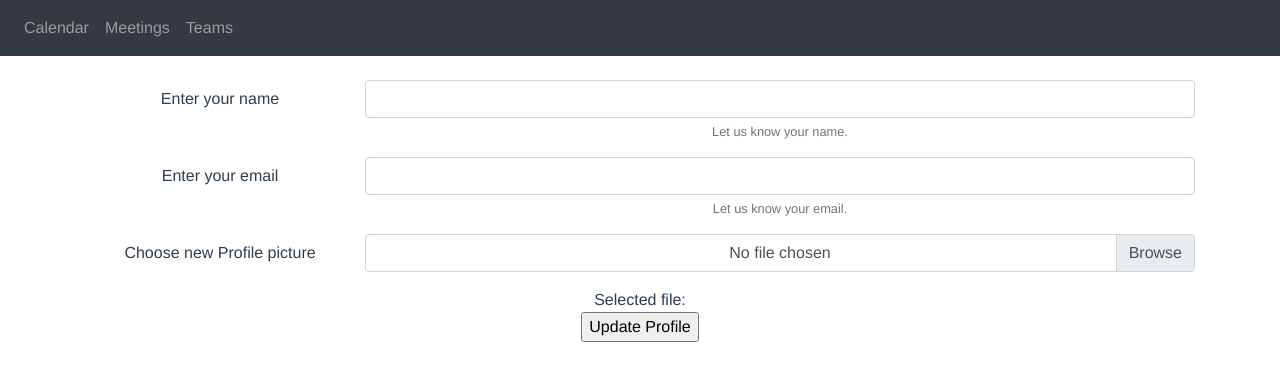
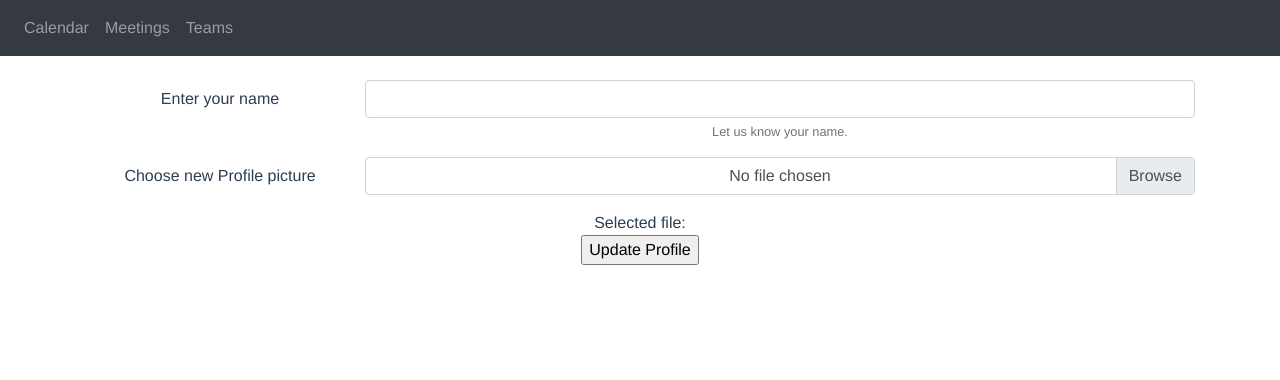
Before and after one commit to rishabh-rupeek/meetings-app-frontend, a Vue app: page /profile in a window 1280 px wide. Shown: the top 380 px of the page. Built offline with nearby package versions, Linux system fonts and the light colour scheme; what vue-toast-notification would draw is missing.

Commit message:
email can't be changed

```diff
--- a/src/components/Login.vue
+++ b/src/components/Login.vue
@@ -36,6 +36,7 @@ export default {
                     localStorage.setItem('name',response.data.name);
                     localStorage.setItem('email',response.data.email);
                     localStorage.setItem('userId',response.data.userId);
+                    localStorage.setItem('profileImage',response.data.email+'jpg')
                     this.$router.push(this.$route.query.redirect || '/calendar');
                 }).catch((error)=>{
                     console.log(error);
--- a/src/components/Profile.vue
+++ b/src/components/Profile.vue
@@ -14,22 +14,6 @@
         >
         </b-form-input>
         </b-form-group>
-
-        <b-form-group
-            id="fieldset-horizontal"
-            label-cols-sm="4"
-            label-cols-lg="3"
-            description="Let us know your email."
-            label="Enter your email"
-            label-for="input-horizontal"
-        >
-        <b-form-input
-            v-model="email"
-            type="email"
-            id="input-horizontal">
-        </b-form-input>
-        </b-form-group>
-
         <b-form-group
             id="fieldset-horizontal"
             label-cols-sm="4"
@@ -55,7 +39,6 @@ export default {
     data(){
         return{
             name:localStorage.getItem('name'),
-            email:localStorage.getItem('email'),
             image:null
         }
     },
@@ -71,10 +54,8 @@ export default {
             const formData = new FormData();
             formData.append('image', this.image);
             formData.append('name', this.name);
-            formData.append('email',this.email);
-            // console.log(formData.get('name'));
-            // console.log(formData.get('email'));
-            // console.log(formData.get('image'));
+            console.log(formData.get('name'));
+            console.log(formData.get('image'));
             upload(formData)
                 .then(() => {
                     sendNotification("Profile Updated","success");
--- a/src/services.js/upload.js
+++ b/src/services.js/upload.js
@@ -1,6 +1,7 @@
 import axios from 'axios'
 
 export const upload = (formData) => {
+    localStorage.setItem('name',formData.get('name'));
     return axios.post(`http://localhost:3000/api/upload?email=${localStorage.getItem('email')}`,formData,{
             headers: {
                 'Authorization': localStorage.getItem( 'token' )
```
